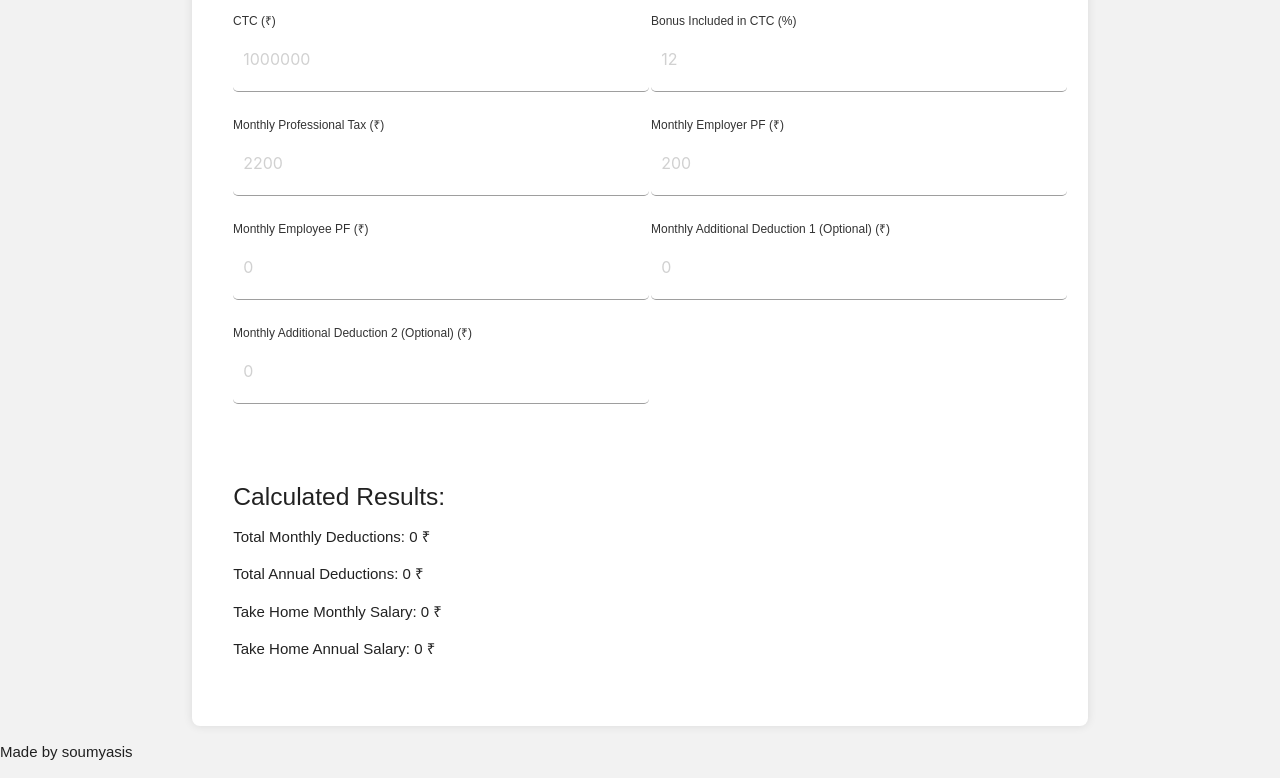
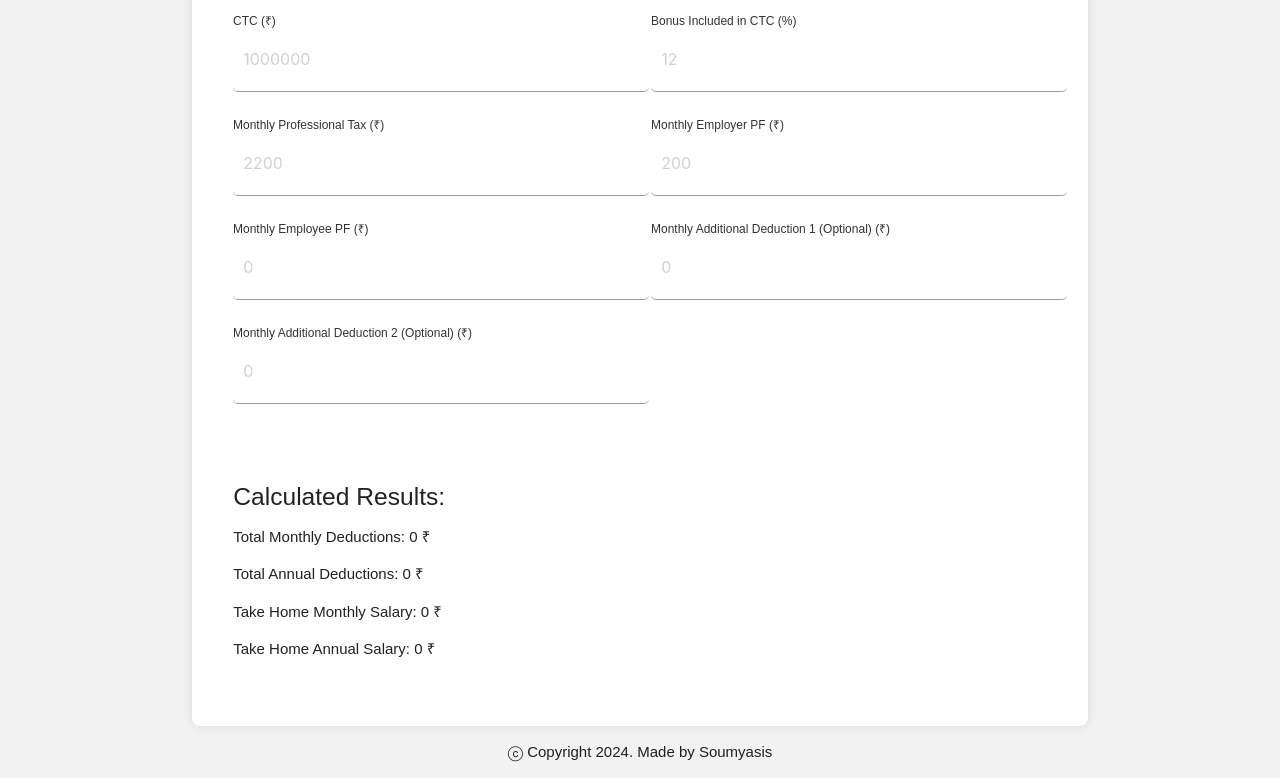
Before and after one commit to Venturesum1/CTC_To_IN-Hand, a plain HTML site: page index.html in a window 1280 px wide. Shown: the part 113-891 px from the top of the page. Drawn offline with nearby package versions, Linux system fonts and the light colour scheme.

Commit message:
Update index.html

```diff
--- a/index.html
+++ b/index.html
@@ -152,6 +152,6 @@
         document.getElementById('takeHomeAnnualSalary').textContent = takeHomeAnnualSalary.toFixed(2);
     }
 </script>
-<p>Made by soumyasis</p>
+<p style="text-align: center;">ⓒ Copyright 2024. Made by Soumyasis</p>
 </body>
 </html>
```
